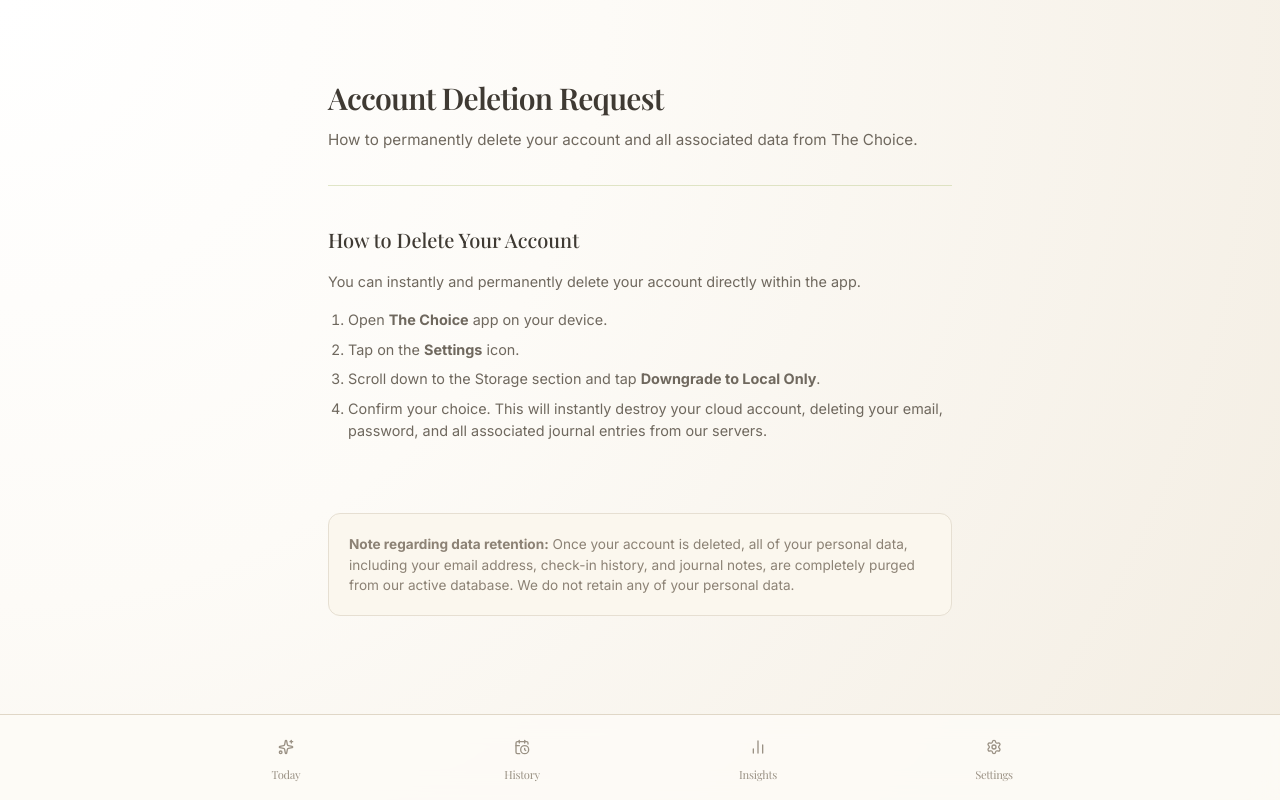
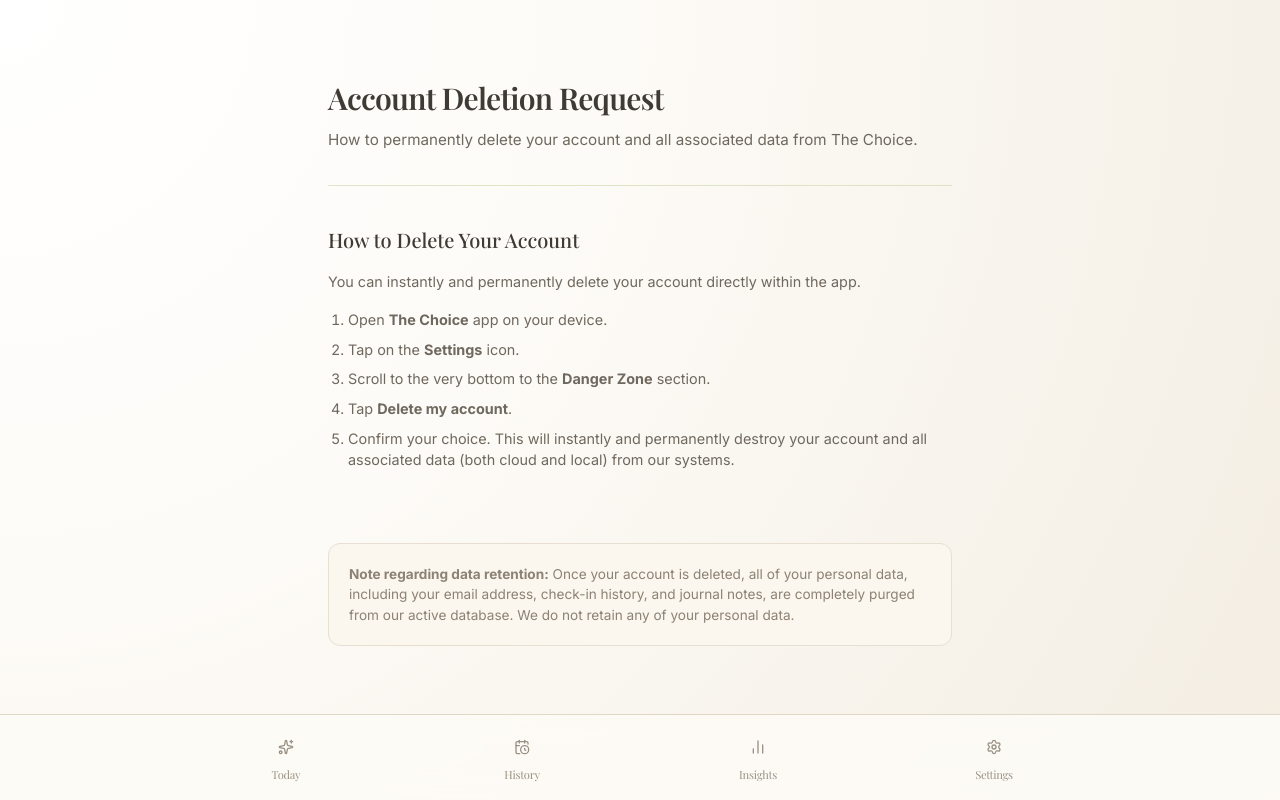
Before and after one commit to senatd/the-choice-app, a Next.js app: page /delete-account in a window 1280 px wide. Built offline with nearby package versions, Linux system fonts and the light colour scheme; a web font is replaced by a local one.

Commit message:
docs: update deletion instructions to use danger zone button

```diff
--- a/src/app/delete-account/page.tsx
+++ b/src/app/delete-account/page.tsx
@@ -20,8 +20,9 @@
         <ol className="list-decimal pl-5 space-y-2 text-[0.9rem] text-[#6F685E]">
           <li>Open <strong>The Choice</strong> app on your device.</li>
           <li>Tap on the <strong>Settings</strong> icon.</li>
-          <li>Scroll down to the Storage section and tap <strong>Downgrade to Local Only</strong>.</li>
-          <li>Confirm your choice. This will instantly destroy your cloud account, deleting your email, password, and all associated journal entries from our servers.</li>
+          <li>Scroll to the very bottom to the <strong>Danger Zone</strong> section.</li>
+          <li>Tap <strong>Delete my account</strong>.</li>
+          <li>Confirm your choice. This will instantly and permanently destroy your account and all associated data (both cloud and local) from our systems.</li>
         </ol>
       </section>
 
```
